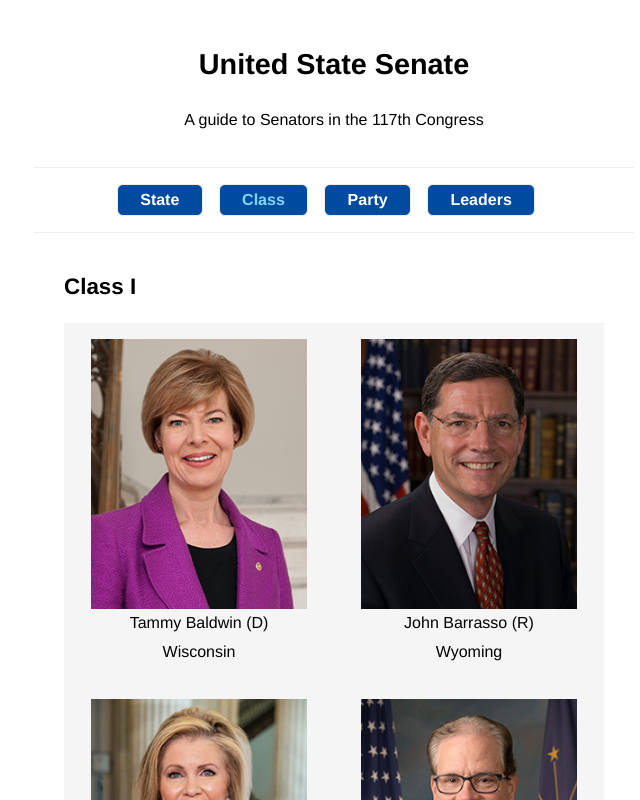
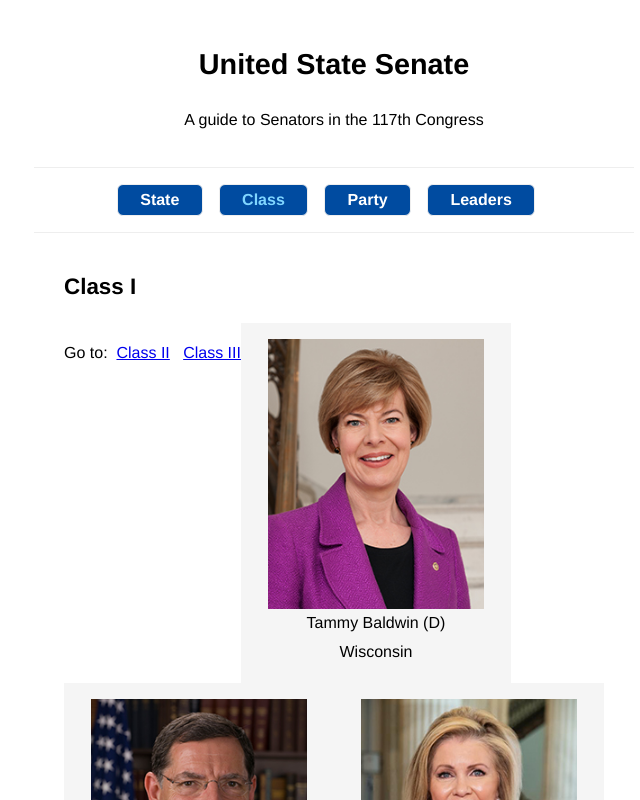
Before and after one commit to seankelliher/us-senators, a Vue app: page /class in a window 1280 px wide. Shown: the top 800 px of the page, without its empty margins (306-946 px from the left). Built offline with nearby package versions, Linux system fonts and the light colour scheme; some icons are missing.

Commit message:
Add ids to 'gallery-title' divs. Add 'JumpsPanel' divs. Make Class I, Class II, Class III each its own 'section'.

```diff
--- a/src/views/SenateClass.vue
+++ b/src/views/SenateClass.vue
@@ -1,10 +1,18 @@
 <template>
     <section>
-        <div class="gallery-title">
+        <div class="gallery-title" id="class1">
             <InfoPanel
                 heading="Class I"
                 msg1="A class is a grouping of senators who are up for election in the same year. Article I, section 3 of the Constitution divides senators into three classes, Class I, Class II, and Class III. Each class is elected two years apart."
                 msg2="Class I terms run from the beginning of the 116th Congress on January 3, 2019, to the end of the 118th Congress on January 3, 2025. Senators in Class I were elected to office in the November 2018 general election, unless they took their seat through appointment or special election."
+            />
+        </div>
+        <div class="jumps-panel">
+            <JumpsPanel
+                link1="#class2"
+                name1="Class II"
+                link2="#class3"
+                name2="Class III"
             />
         </div>
         <div
@@ -31,10 +39,20 @@
                 </figcaption>
             </figure>
         </div>
-        <div class="gallery-title">
+    </section>
+    <section>
+        <div class="gallery-title" id="class2">
             <InfoPanel
                 heading="Class II"
                 msg1="Class II terms run from the beginning of the 117th Congress on January 3, 2021, to the end of the 119th Congress on January 3, 2027. Senators in Class II were elected to office in the November 2020 general election, unless they took their seat through appointment or special election."
+            />
+        </div>
+        <div class="jumps-panel">
+            <JumpsPanel
+                link1="#class1"
+                name1="Class I"
+                link2="#class3"
+                name2="Class III"
             />
         </div>
         <div
@@ -61,10 +79,20 @@
                 </figcaption>
             </figure>
         </div>
-        <div class="gallery-title">
+    </section>
+    <section>
+        <div class="gallery-title" id="class3">
             <InfoPanel
                 heading="Class III"
                 msg1="Class III terms run from the beginning of the 115th Congress on January 3, 2017, to the end of the 117th Congress on January 3, 2023. Senators in Class III were elected to office in the November 2016 general election, unless they took their seat through appointment or special election."
+            />
+        </div>
+        <div class="jumps-panel">
+            <JumpsPanel
+                link1="#class1"
+                name1="Class I"
+                link2="#class2"
+                name2="Class II"
             />
         </div>
         <div
@@ -95,10 +123,12 @@
 </template>
 
 <script>
+import JumpsPanel from "@/components/JumpsPanel.vue";
 import InfoPanel from "@/components/InfoPanel.vue";
 export default {
     name: "SenateClass",
     components: {
+        JumpsPanel,
         InfoPanel,
     },
     computed: {
```
